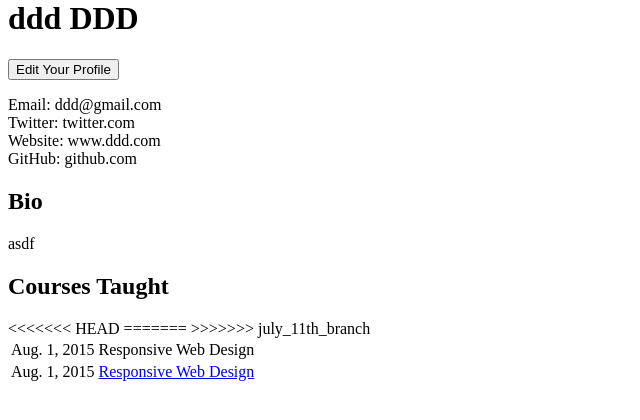
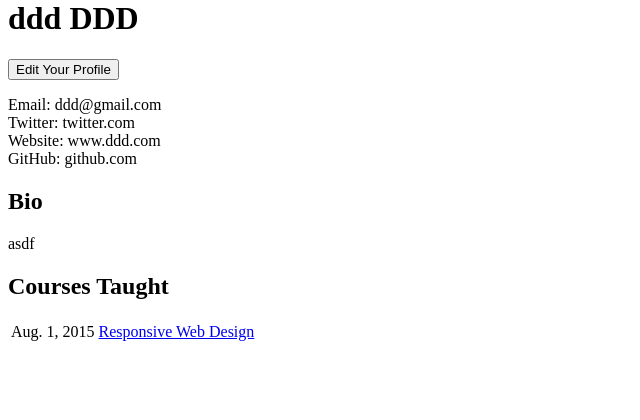
Before and after one commit to jiaoling/gdi, a Django app: a page that uses project/templates/instructor_view.html in a window 1280 px wide. Shown: the part 333-753 px from the top of the page, without its empty margins (0-640 px from the left). Run offline with Django 3.2, Linux system fonts and the light colour scheme; data comes from the database, SQL or seed files in the repository.

Commit message:
Merged master fixed conflict

```diff
--- a/project/templates/instructor_view.html
+++ b/project/templates/instructor_view.html
@@ -14,11 +14,7 @@
 <table>
     {% if courses %}
 	{% for course in courses %}
-<<<<<<< HEAD
-	<tr><td>{{course.start_date}}</td><td>{{course.c_name}}</td></tr>
-=======
 	<tr><td>{{course.start_date}}</td><td><a href="/course/{{course.c_name|slugify}}-{{course.pk}}">{{course.c_name}}</a></td></tr>
->>>>>>> july_11th_branch
 	{% endfor %}
     {% endif %}
 </table>
```
